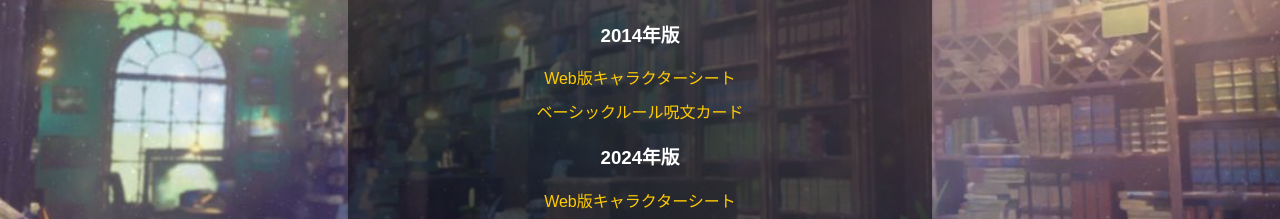
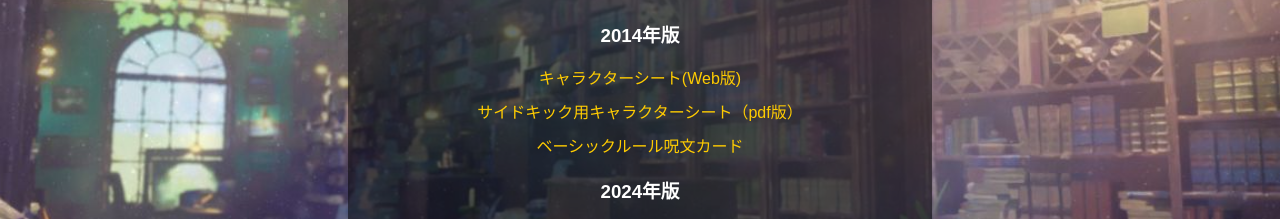
Before and after one commit to uenoma/DnD_Hideout, a plain HTML site: page index.html in a window 1280 px wide. Shown: the part 307-526 px from the top of the page. Drawn offline with Linux system fonts and the light colour scheme.

Commit message:
サイドキック用キャラクターシートのメニュー追加

```diff
--- a/index.html
+++ b/index.html
@@ -25,7 +25,8 @@
     <h2>Contents</h2>
     <h3>2014年版</h3>
     <ul>
-      <li><a href="dndcs2014/" target="_blank">Web版キャラクターシート</a></li>
+      <li><a href="dndcs2014/" target="_blank">キャラクターシート(Web版)</a></li>
+      <li><a href="dnd5e/sidekick.pdf" target="_blank">サイドキック用キャラクターシート（pdf版）</a></li>
       <li><a href="dnd5e/basic_spells/" target="_blank">ベーシックルール呪文カード</a></li>
     </ul>
     <h3>2024年版</h3>
```
